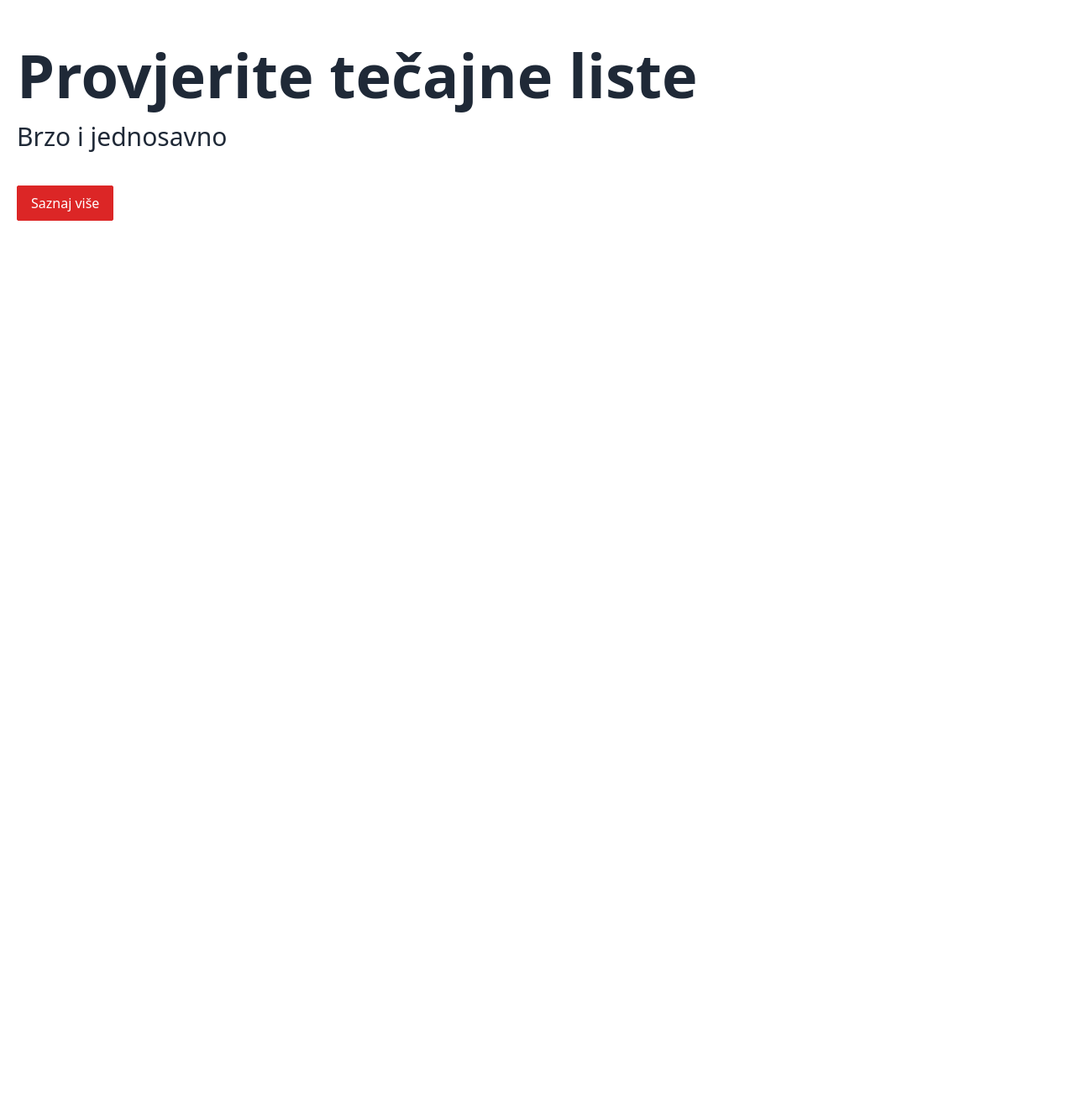
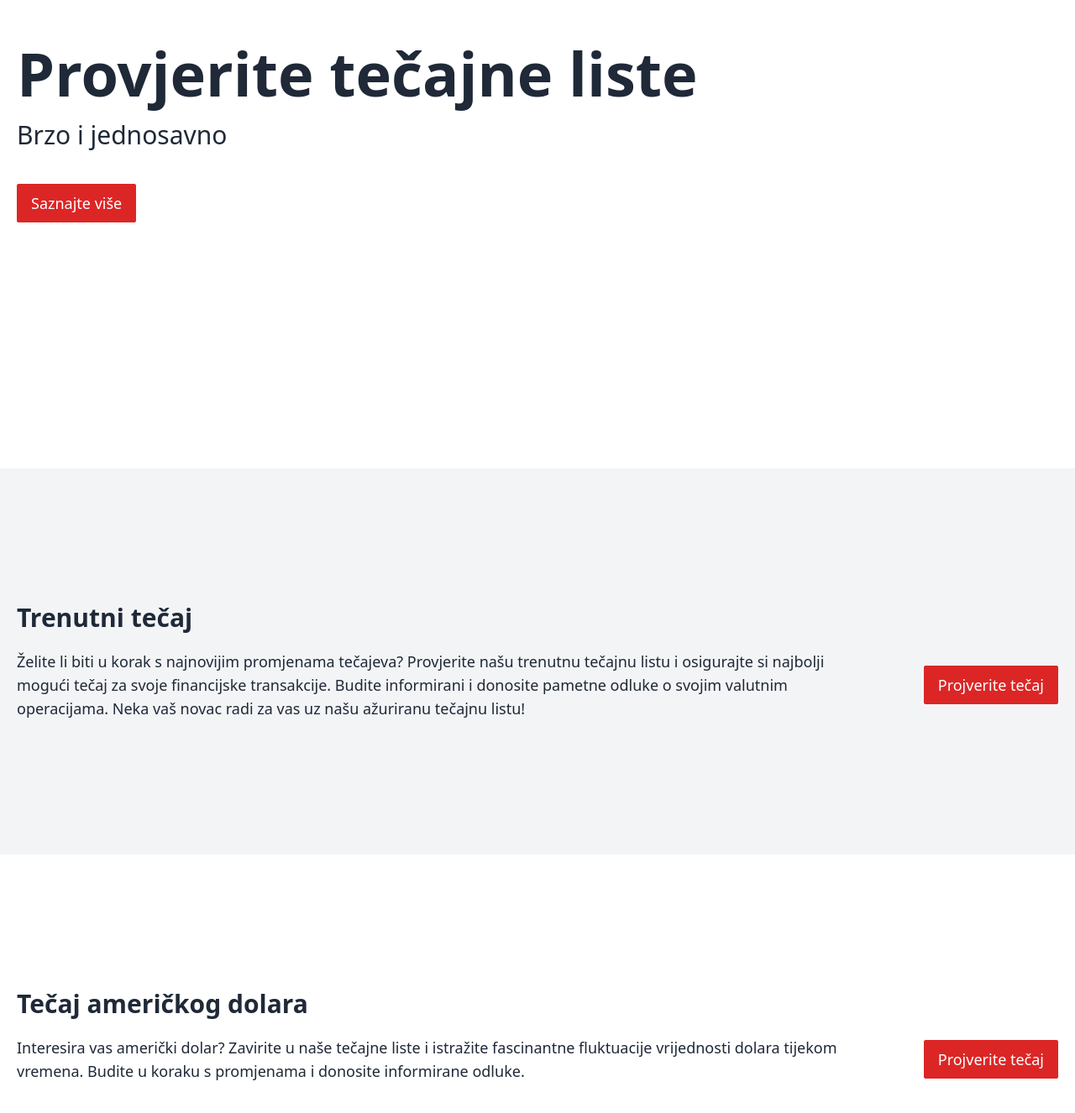
Before and after one commit to Zack1808/hnb_exchange_rate_lists, a React (Vite) app: page / in a window 1280 px wide. Shown: the part 242-1568 px from the top of the page at 84% size. Before the commit the page ends 800 px from the top, so only its background shows below. Built offline with nearby package versions, Linux system fonts and the light colour scheme.

Commit message:
Added the sections to the Home page

```diff
--- a/src/components/Button.tsx
+++ b/src/components/Button.tsx
@@ -26,7 +26,7 @@ const Button: React.FC<ButtonProps> = ({
 
   return (
     <button
-      className={`py-2 px-4 flex rounded-sm items-center gap-2 transition  hover:bg-gray-100 ${
+      className={`py-2 px-4 flex rounded-sm items-center gap-2 transition  hover:bg-gray-100 text-lg ${
         primary ? primaryClasses : ""
       } ${secondary ? secondaryClasses : ""} ${
         disabled ? disabledClasses : ""
--- a/src/components/Container.tsx
+++ b/src/components/Container.tsx
@@ -3,10 +3,17 @@ import React from "react";
 import { ContainerProps } from "../interfaces/components";
 
 const Container = React.forwardRef<HTMLDivElement, ContainerProps>(
-  ({ children }, ref) => {
+  ({ children, background }, ref) => {
     return (
-      <div>
-        <section>{children}</section>
+      <div
+        ref={ref}
+        className={`w-full px-5 md:py-40 py-20  flex justify-center ${
+          background ? "bg-gray-100" : ""
+        }`}
+      >
+        <section className="w-full md:max-w-screen-2xl flex flex-col gap-5">
+          {children}
+        </section>
       </div>
     );
   }
--- a/src/interfaces/components.ts
+++ b/src/interfaces/components.ts
@@ -15,4 +15,5 @@ export interface ButtonProps
 
 export interface ContainerProps {
   children: React.ReactNode;
+  background?: boolean;
 }
--- a/src/pages/Home.tsx
+++ b/src/pages/Home.tsx
@@ -1,12 +1,19 @@
 import React, { useRef } from "react";
+import { Link } from "react-router-dom";
 
 import HeroContainer from "../components/HeroContainer";
 import Button from "../components/Button";
+import Container from "../components/Container";
 
-// import { scrollIntoView } from "../helpers/scrollIntoView";
+import { scrollIntoView } from "../helpers/scrollIntoView";
 
 const Home: React.FC = () => {
-  // const exchangeRef = useRef<HTMLDivElement>(null);
+  const exchangeRef = useRef<HTMLDivElement>(null);
+
+  const handleClick = () => {
+    if (!!!exchangeRef.current) return;
+    scrollIntoView({ target: exchangeRef });
+  };
 
   return (
     <>
@@ -14,12 +21,44 @@ const Home: React.FC = () => {
         <h1 className="text-5xl md:text-7xl font-semibold text-gray-800 font-sans">
           Provjerite tečajne liste
         </h1>
-        <h2 className="text-xl md:text-3xl text-gray-800">Brzo i jednosavno</h2>
+        <h2 className="text-2xl md:text-3xl text-gray-800">
+          Brzo i jednosavno
+        </h2>
 
-        <Button primary className="mt-5">
-          Saznaj više
+        <Button primary className="mt-5" onClick={handleClick}>
+          Saznajte više
         </Button>
       </HeroContainer>
+      <Container ref={exchangeRef} background>
+        <h2 className="text-3xl text-gray-800 font-semibold">Trenutni tečaj</h2>
+        <div className="flex flex-col md:flex-row justify-between md:items-center gap-5 ">
+          <p className="text-lg text-gray-800 max-w-5xl">
+            Želite li biti u korak s najnovijim promjenama tečajeva? Provjerite
+            našu trenutnu tečajnu listu i osigurajte si najbolji mogući tečaj za
+            svoje financijske transakcije. Budite informirani i donosite pametne
+            odluke o svojim valutnim operacijama. Neka vaš novac radi za vas uz
+            našu ažuriranu tečajnu listu!
+          </p>
+          <Link to="/tecaj">
+            <Button primary>Projverite tečaj</Button>
+          </Link>
+        </div>
+      </Container>
+      <Container>
+        <h2 className="text-3xl text-gray-800 font-semibold">
+          Tečaj američkog dolara
+        </h2>
+        <div className="flex flex-col md:flex-row justify-between md:items-center gap-5 ">
+          <p className="text-lg text-gray-800 max-w-5xl">
+            Interesira vas američki dolar? Zavirite u naše tečajne liste i
+            istražite fascinantne fluktuacije vrijednosti dolara tijekom
+            vremena. Budite u koraku s promjenama i donosite informirane odluke.
+          </p>
+          <Link to="/povjest/USD">
+            <Button primary>Projverite tečaj</Button>
+          </Link>
+        </div>
+      </Container>
     </>
   );
 };
```
